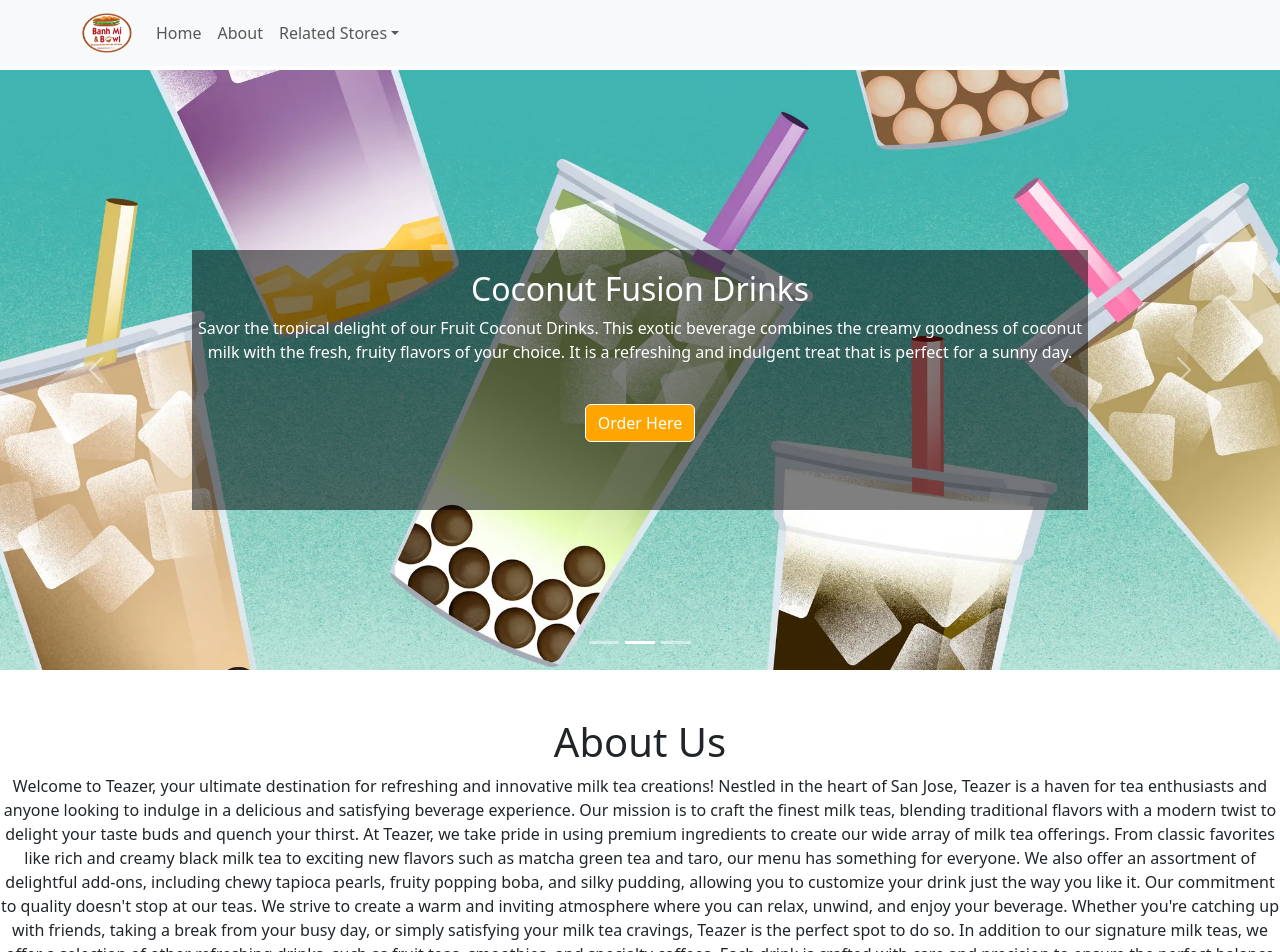
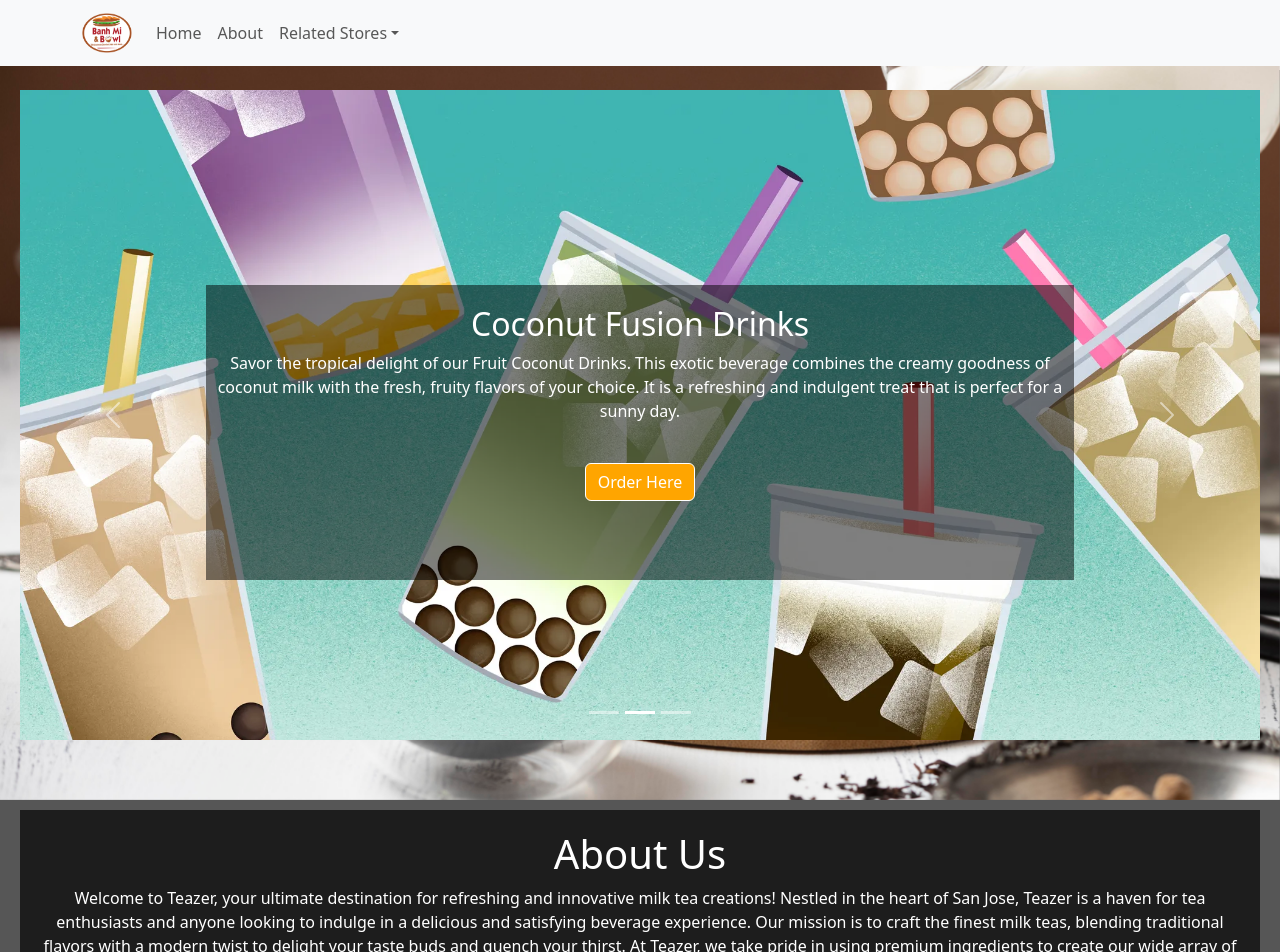
Before and after one commit to lac-phong/teazerbobasnacks, a React (Create React App) app: page /teazer in a window 1280 px wide. Shown: the top 952 px of the page. Built offline with nearby package versions, Linux system fonts and the light colour scheme.

Commit message:
Created basic website and fixed css
slideshow and about look good.

```diff
--- a/src/pages/BanhPage.js
+++ b/src/pages/BanhPage.js
@@ -10,8 +10,6 @@ function BanhPage() {
       <Element name="home">
         <Slideshow page="home" />
       </Element>
-      <br></br>
-      <br></br>
       <Element name="about">
         <About />
       </Element>
--- a/src/pages/DumplingPage.js
+++ b/src/pages/DumplingPage.js
@@ -10,8 +10,6 @@ function DumplingPage() {
       <Element name="home">
       <Slideshow page="page2" />
       </Element>
-      <br></br>
-      <br></br>
       <Element name="about">
           <About />
       </Element>
--- a/src/pages/TeazerPage.js
+++ b/src/pages/TeazerPage.js
@@ -5,16 +5,11 @@ import { Element } from 'react-scroll';
 import Slideshow from "../components/slideshow";
 
 function TeazerPage() {
-    const handleClick = (url) => {
-        window.open(url, '_blank');
-      }
   return (
     <div className='TeazerPage'>
       <Element name="home">
         <Slideshow page="page1" />
       </Element>
-      <br></br>
-      <br></br>
       <Element name="about">
           <About />
       </Element>
--- a/src/pages/subpages/BanhAbout.js
+++ b/src/pages/subpages/BanhAbout.js
@@ -1,18 +1,22 @@
-import React from 'react'
+import React from 'react';
+import "../../styles/About.css";
 
 function BanhAbout() {
   return (
-    <div className='About'>
+    <div className='background-section'>
+      <div className='fixed-background-banh'></div> {/* Move this outside .content */}
+      <div className='content'>
         <h1>About Us</h1>
-        <p>Welcome to Banh Mi & Bowl, your go-to destination for delicious Vietnamese-inspired cuisine! Located in the heart of San Jose, we are proud to bring you a unique dining experience that blends tradition with a modern twist. Our specialty lies in crafting mouthwatering Banh Mi sandwiches and flavorful rice bowls, each made with a perfect balance of fresh ingredients, savory meats, and vibrant vegetables.
+        <p>Welcome to Banh Mi &amp; Bowl, your go-to destination for delicious Vietnamese-inspired cuisine! Located in the heart of San Jose, we are proud to bring you a unique dining experience that blends tradition with a modern twist. Our specialty lies in crafting mouthwatering Banh Mi sandwiches and flavorful rice bowls, each made with a perfect balance of fresh ingredients, savory meats, and vibrant vegetables.
 
-At Banh Mi & Bowl, we believe in using only the finest ingredients to create our dishes. Our Banh Mi sandwiches are made with crispy baguettes, marinated meats, and a medley of crunchy pickled vegetables, herbs, and house-made sauces that will tantalize your taste buds. For those seeking a heartier option, our rice bowls are a perfect choice. Each bowl is a harmonious blend of fragrant jasmine rice, your choice of succulent protein, and an array of colorful, nutrient-rich toppings, all brought together with our signature sauces.
+        At Banh Mi &amp; Bowl, we believe in using only the finest ingredients to create our dishes. Our Banh Mi sandwiches are made with crispy baguettes, marinated meats, and a medley of crunchy pickled vegetables, herbs, and house-made sauces that will tantalize your taste buds. For those seeking a heartier option, our rice bowls are a perfect choice. Each bowl is a harmonious blend of fragrant jasmine rice, your choice of succulent protein, and an array of colorful, nutrient-rich toppings, all brought together with our signature sauces.
 
-Our commitment to quality and flavor extends to every aspect of our menu. Whether you're in the mood for a traditional Banh Mi or a customized rice bowl, we offer a variety of options to suit all tastes and dietary preferences. Vegetarian and vegan options are always available, ensuring everyone can find something they love.
+        Our commitment to quality and flavor extends to every aspect of our menu. Whether you're in the mood for a traditional Banh Mi or a customized rice bowl, we offer a variety of options to suit all tastes and dietary preferences. Vegetarian and vegan options are always available, ensuring everyone can find something they love.
 
-Join us at Banh Mi & Bowl for a culinary experience that celebrates bold flavors, wholesome ingredients, and the rich culinary heritage of Vietnam. Whether you're dining in, taking out, or ordering for delivery, we're here to make your meal memorable. Come and discover why Banh Mi & Bowl is the perfect place for a satisfying and delicious meal!</p>
+        Join us at Banh Mi &amp; Bowl for a culinary experience that celebrates bold flavors, wholesome ingredients, and the rich culinary heritage of Vietnam. Whether you're dining in, taking out, or ordering for delivery, we're here to make your meal memorable. Come and discover why Banh Mi & Bowl is the perfect place for a satisfying and delicious meal!</p>
+      </div>
     </div>
-  )
+  );
 }
 
-export default BanhAbout
+export default BanhAbout;
--- a/src/pages/subpages/DumpAbout.js
+++ b/src/pages/subpages/DumpAbout.js
@@ -1,11 +1,12 @@
 import React from 'react'
+import "../../styles/About.css"
 
 function DumpAbout() {
   return (
-    <div className='About'>
-        <h1>
-            About Us
-        </h1>
+    <div className='background-section'>
+      <div className='fixed-background-dump'></div> {/* Move this outside .content */}
+      <div className='content'>
+        <h1>About Us</h1>
         <p>Welcome to Dumpling Cart, where we bring you the authentic taste of Asian cuisine in every bite! Our restaurant is dedicated to perfecting the art of dumplings, offering a wide variety of flavors and fillings that cater to every palate. Located in the heart of San Jose, Dumpling Cart is the go-to spot for dumpling lovers and food enthusiasts alike.
 
 At Dumpling Cart, we pride ourselves on using the freshest ingredients to create our delectable dumplings. Our menu features a diverse selection of handmade dumplings, from classic pork and cabbage to innovative vegetarian and seafood options. Each dumpling is carefully crafted to ensure the perfect balance of texture and flavor, delivering a mouthwatering experience in every bite.
@@ -15,8 +16,9 @@ In addition to our signature dumplings, we offer a range of complementary dishes
 Our commitment to quality and authenticity extends beyond our food. We strive to create a warm and welcoming atmosphere where you can enjoy a casual meal with friends and family or celebrate special occasions. Whether you're dining in, taking out, or ordering for delivery, our friendly staff is here to ensure you have an unforgettable experience.
 
 Join us at Dumpling Cart and discover why our dumplings are beloved by locals and visitors alike. We look forward to serving you and sharing the joy of delicious, handmade dumplings.</p>
+      </div>
     </div>
-  )
+  );
 }
 
 export default DumpAbout
--- a/src/pages/subpages/TeazerAbout.js
+++ b/src/pages/subpages/TeazerAbout.js
@@ -1,8 +1,11 @@
 import React from 'react'
+import "../../styles/About.css"
 
 function Teazer() {
   return (
-    <div className='About'>
+    <div className='background-section'>
+      <div className='fixed-background-teazer'></div> {/* Move this outside .content */}
+      <div className='content'>
         <h1>About Us</h1>
         <p>Welcome to Teazer, your ultimate destination for refreshing and innovative milk tea creations! Nestled in the heart of San Jose, Teazer is a haven for tea enthusiasts and anyone looking to indulge in a delicious and satisfying beverage experience. Our mission is to craft the finest milk teas, blending traditional flavors with a modern twist to delight your taste buds and quench your thirst.
 
@@ -13,8 +16,9 @@ Our commitment to quality doesn't stop at our teas. We strive to create a warm a
 In addition to our signature milk teas, we offer a selection of other refreshing drinks, such as fruit teas, smoothies, and specialty coffees. Each drink is crafted with care and precision to ensure the perfect balance of flavors and textures.
 
 Join us at Teazer and discover why our milk teas are a favorite among locals and visitors alike. We look forward to serving you and sharing our passion for exceptional beverages. Come and experience the magic of Teazer, where every sip is a delight!</p>
+      </div>
     </div>
-  )
+  );
 }
 
 export default Teazer
--- /dev/null
+++ b/src/styles/About.css
@@ -0,0 +1,55 @@
+.background-section {
+    position: relative;
+    width: 100%;
+    height: 100vh; /* Adjust height as needed */
+    overflow: hidden;
+}
+
+.fixed-background-banh {
+    position: fixed;
+    top: 0;
+    left: 0;
+    width: 100%;
+    height: 100%;
+    background-image: url('../assets/background.jpg');
+    background-size: cover;
+    background-position: center;
+    z-index: -1;
+}
+.fixed-background-dump {
+    position: fixed;
+    top: 0;
+    left: 0;
+    width: 100%;
+    height: 100%;
+    background-image: url('../assets/dumpbackground.jpg');
+    background-size: cover;
+    background-position: center;
+    z-index: -1;
+}
+.fixed-background-teazer {
+    position: fixed;
+    top: 0;
+    left: 0;
+    width: 100%;
+    height: 100%;
+    background-image: url('../assets/bobabackground.jpg');
+    background-size: cover;
+    background-position: center;
+    z-index: -1;
+}
+
+.content {
+    position: relative;
+    z-index: 1;
+    padding: 20px;
+    color: #fff;
+    font-weight: 200;
+    background-color: rgba(0, 0, 0, 0.662);
+}
+
+/* Optional: Add styles for readability */
+.content h1,
+.content p {
+    color: #fff;
+}
--- a/src/styles/Slide.css
+++ b/src/styles/Slide.css
@@ -10,7 +10,7 @@
   .custom-carousel {
     width: 100%;
     max-width: 100%;
-    height: 600px; /* Set the fixed height for the carousel */
+    height: 650px; /* Set the fixed height for the carousel */
   }
 
   .carousel-item {
@@ -19,7 +19,7 @@
   }
 
   .carousel-image {
-    height: 600px; /* Set the fixed height for the images */
+    height: 650px; /* Set the fixed height for the images */
     object-fit: cover; /* This will prevent warping and allow parts to be cut off */
   }
 
```
Also changed, not shown: src/assets/bobabackground.jpg (added), src/styles/BanhPage.css (line endings or trailing spaces), 1 other file (tests, documents, lock files or other folders).
